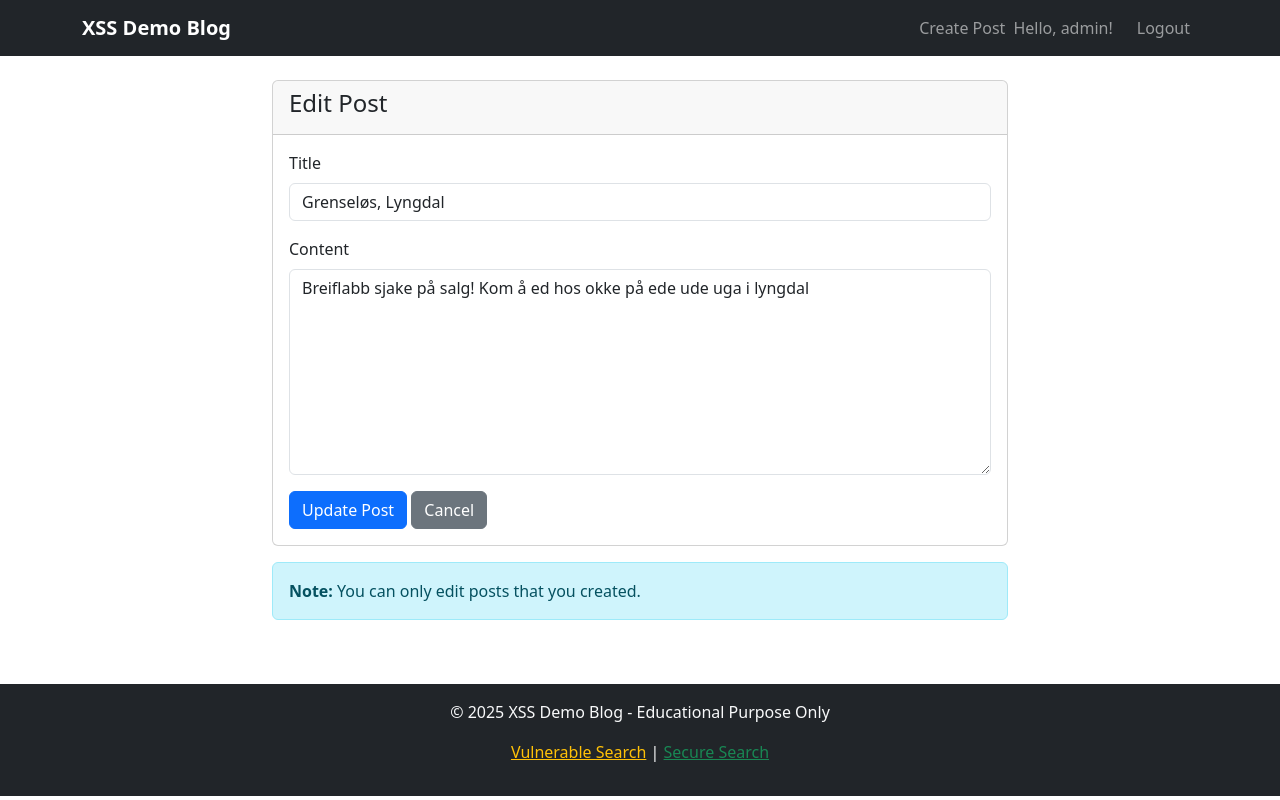
After one commit to orjanry/ikt222-g25h, a Flask app: page /post/2/edit in a window 1280 px wide. The commit adds this page. Run offline with Flask 3, Linux system fonts and the light colour scheme; a user stored in the database is signed in; data comes from the database, SQL or seed files in the repository; both versions use the stored data as it was after the commit; some libraries are stand-ins or nearby versions.

Commit message:
Added edit & delete post

```diff
--- a/app.py
+++ b/app.py
@@ -184,6 +184,86 @@ def add_comment(post_id):
     flash('Comment added successfully!')
     return redirect(url_for('view_post', post_id=post_id))
 
+@app.route('/post/<int:post_id>/edit', methods=['GET', 'POST'])
+def edit_post(post_id):
+    if 'user_id' not in session:
+        flash('Please log in to edit posts.')
+        return redirect(url_for('login'))
+
+    conn = get_db_connection()
+
+    # Get the post
+    post = conn.execute('''
+        SELECT p.*, u.username
+        FROM posts p
+        JOIN users u ON p.author_id = u.id
+        WHERE p.id = ?
+    ''', (post_id,)).fetchone()
+
+    if not post:
+        flash('Post not found!')
+        conn.close()
+        return redirect(url_for('index'))
+
+    # Check if user owns this post
+    if post['author_id'] != session['user_id']:
+        flash('You can only edit your own posts!')
+        conn.close()
+        return redirect(url_for('view_post', post_id=post_id))
+
+    if request.method == 'POST':
+        title = request.form['title']
+        content = request.form['content']
+
+        if not title or not content:
+            flash('Title and content are required!')
+            conn.close()
+            return render_template('edit_post.html', post=post)
+
+        conn.execute('UPDATE posts SET title = ?, content = ? WHERE id = ?',
+                    (title, content, post_id))
+        conn.commit()
+        conn.close()
+
+        flash('Post updated successfully!')
+        return redirect(url_for('view_post', post_id=post_id))
+
+    conn.close()
+    return render_template('edit_post.html', post=post)
+
+@app.route('/post/<int:post_id>/delete', methods=['POST'])
+def delete_post(post_id):
+    if 'user_id' not in session:
+        flash('Please log in to delete posts.')
+        return redirect(url_for('login'))
+
+    conn = get_db_connection()
+
+    # Get the post to check ownership
+    post = conn.execute('SELECT author_id FROM posts WHERE id = ?', (post_id,)).fetchone()
+
+    if not post:
+        flash('Post not found!')
+        conn.close()
+        return redirect(url_for('index'))
+
+    # Check if user owns this post
+    if post['author_id'] != session['user_id']:
+        flash('You can only delete your own posts!')
+        conn.close()
+        return redirect(url_for('view_post', post_id=post_id))
+
+    # Delete comments first (foreign key constraint)
+    conn.execute('DELETE FROM comments WHERE post_id = ?', (post_id,))
+    # Then delete the post
+    conn.execute('DELETE FROM posts WHERE id = ?', (post_id,))
+
+    conn.commit()
+    conn.close()
+
+    flash('Post deleted successfully!')
+    return redirect(url_for('index'))
+
 # VULNERABLE ENDPOINT - This demonstrates XSS vulnerability
 @app.route('/vulnerable_search')
 def vulnerable_search():
--- /dev/null
+++ b/templates/edit_post.html
@@ -0,0 +1,33 @@
+{% extends "base.html" %}
+
+{% block content %}
+<div class="row justify-content-center">
+    <div class="col-md-8">
+        <div class="card">
+            <div class="card-header">
+                <h4>Edit Post</h4>
+            </div>
+            <div class="card-body">
+                <form method="POST">
+                    <div class="mb-3">
+                        <label for="title" class="form-label">Title</label>
+                        <input type="text" class="form-control" id="title" name="title" value="{{ post.title }}" required>
+                    </div>
+                    <div class="mb-3">
+                        <label for="content" class="form-label">Content</label>
+                        <textarea class="form-control" id="content" name="content" rows="8" required>{{ post.content }}</textarea>
+                    </div>
+                    <button type="submit" class="btn btn-primary">Update Post</button>
+                    <a href="{{ url_for('view_post', post_id=post.id) }}" class="btn btn-secondary">Cancel</a>
+                </form>
+            </div>
+        </div>
+
+        <div class="mt-3">
+            <div class="alert alert-info">
+                <strong>Note:</strong> You can only edit posts that you created.
+            </div>
+        </div>
+    </div>
+</div>
+{% endblock %}
```
Also changed, not shown: templates/index.html (+12 -1 lines), templates/post.html (+30 -0 lines), blog.db.
